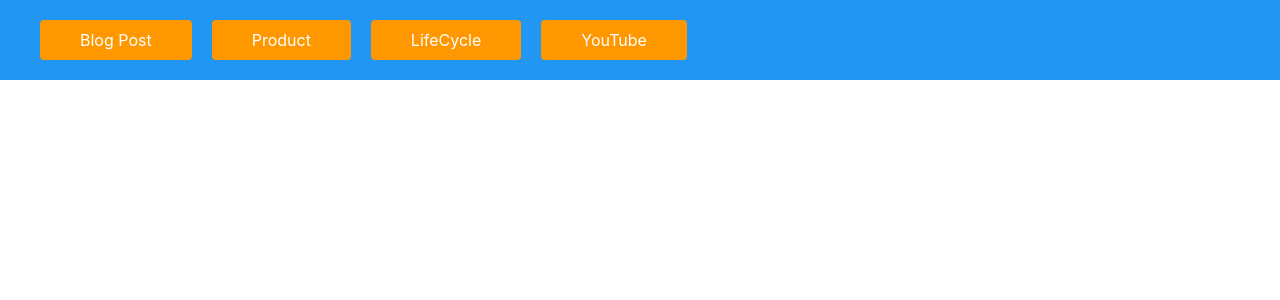
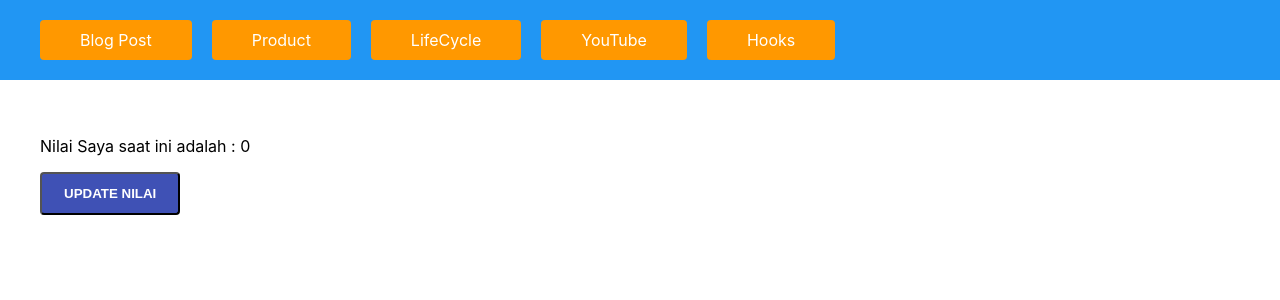
Before and after one commit to gilangramadhanhatno/Prawito-Hudoro, a React (Create React App) app in the folder reactjs/: page /hooks in a window 1280 px wide. Shown: the top 300 px of the page. Built offline with nearby package versions, Linux system fonts and the light colour scheme.

Commit message:
Belajar React JS: React Hooks - Pengenalan dan cara Implementasi

```diff
--- a/reactjs/src/container/Home/Home.jsx
+++ b/reactjs/src/container/Home/Home.jsx
@@ -10,6 +10,7 @@
 import "./Home.css";
 // State Management menggunakan Context API setelah direfactoring
 import GlobalProvider from "../../context/context";
+import Hooks from "../pages/Hooks/Hooks";
 
 class Home extends Component {
   // state = {
@@ -34,12 +35,14 @@
             <Link to="/product">Product</Link>
             <Link to="/lifecycle">LifeCycle</Link>
             <Link to="/youtube-component">YouTube</Link>
+            <Link to="/hooks">Hooks</Link>
           </div>
           <Route path="/" exact component={BlogPost} />
           <Route path="/detail-post/:id" component={DetailPost} />
           <Route path="/product" component={Product} />
           <Route path="/lifecycle" component={LifeCycleComp} />
           <Route path="/youtube-component" component={YouTubeCompPage} />
+          <Route path="/hooks" component={Hooks}></Route>
         </>
       </Router>
     );
--- /dev/null
+++ b/reactjs/src/container/pages/Hooks/Hooks.css
@@ -0,0 +1,19 @@
+.p-hooks {
+  padding: 40px;
+}
+
+.p-hooks button {
+  padding: 12px 22px;
+  border-radius: 4px;
+  background-color: #3f51b5;
+  color: white;
+  text-transform: uppercase;
+  font-weight: bold;
+}
+
+.p-hooks button:hover {
+  cursor: pointer;
+  background-color: white;
+  color: #3f51b5;
+  transition: 300ms ease-in-out;
+}
--- /dev/null
+++ b/reactjs/src/container/pages/Hooks/Hooks.jsx
@@ -0,0 +1,14 @@
+import React, { useState } from "react";
+
+import "./Hooks.css";
+
+export default function Hooks() {
+  const [count, setCount] = useState(0);
+
+  return (
+    <div className="p-hooks">
+      <p>Nilai Saya saat ini adalah : {count}</p>
+      <button onClick={() => setCount(count + 1)}>Update Nilai</button>
+    </div>
+  );
+}
```
